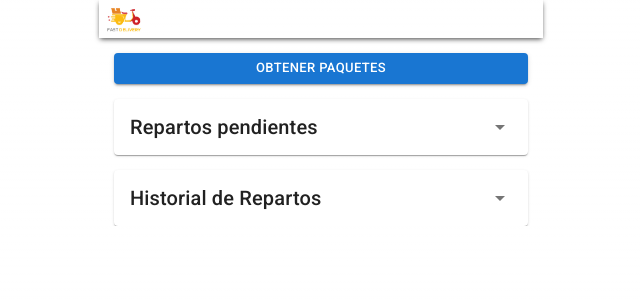
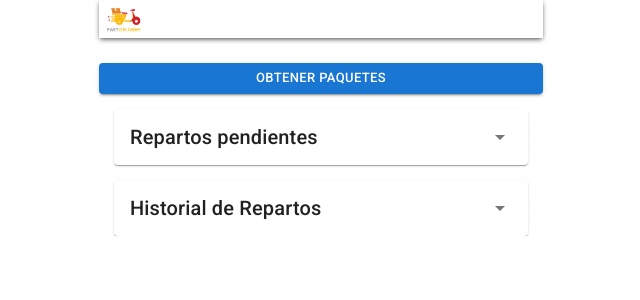
Before and after one commit to MatiasNasif/Fast-delivery, a Next.js app in the folder client/: page /views/start-workday in a window 1280 px wide. Shown: the top 300 px of the page, without its empty margins (319-959 px from the left). Built offline with nearby package versions, Linux system fonts and the light colour scheme.

Commit message:
fix: change styles ButtonApp component

```diff
--- a/client/src/commons/ButtonApp.tsx
+++ b/client/src/commons/ButtonApp.tsx
@@ -1,10 +1,12 @@
-import { Box, Button } from '@mui/material';
+import { Box, Button, ButtonBase } from '@mui/material';
 import styles from '../styles/ButtonApp.module.css';
 
 export default function ButtonApp(props: any) {
   return (
     <Box className={styles.container_button}>
-      <Button className={styles.button}>{props.children}</Button>
+      <Button fullWidth variant="contained" size="small" className={styles.button}>
+        {props.children}
+      </Button>
     </Box>
   );
 }
--- a/client/src/pages/views/start-workday.tsx
+++ b/client/src/pages/views/start-workday.tsx
@@ -4,6 +4,8 @@ import styles from '../../styles/StartWorkday.module.css';
 import dummyData from '../../dummy-data/package-dummy.json';
 import Header from '../../commons/header';
 import Card from '../../commons/card';
+import ButtonApp from '../../commons/ButtonApp';
+import Link from 'next/link';
 
 export default function StartWorkday() {
   return (
@@ -11,11 +13,9 @@ export default function StartWorkday() {
       <main>
         <Container maxWidth="xs" disableGutters={true}>
           <Header />
-          <Box className={styles.box}>
-            <Button fullWidth variant="contained" size="small">
-              OBTENER PAQUETES
-            </Button>
-          </Box>
+          <Link href="/views/get-packages">
+            <ButtonApp>obtener paquetes</ButtonApp>
+          </Link>
           <Box className={styles.box}>
             <Accordion>
               <AccordionSummary
--- a/client/src/styles/ButtonApp.module.css
+++ b/client/src/styles/ButtonApp.module.css
@@ -6,17 +6,6 @@
 
 .button {
   font-size: 15px;
-  font-style: normal;
-  font-weight: 500;
-  letter-spacing: 0.46px;
-  line-height: 26px;
-  text-transform: uppercase;
-  color: #ffffff;
-  width: 341px;
-  height: 35px;
-  padding: 8px 22px;
-  background: #217bce;
-  box-shadow: 0px 3px 1px -2px rgba(0, 0, 0, 0.2), 0px 2px 2px rgba(0, 0, 0, 0.14),
-    0px 1px 5px rgba(0, 0, 0, 0.12);
-  border-radius: 5px;
+  margin-left: 4%;
+  margin-right: 4%;
 }
```
Also changed, not shown: 1 other file (tests, documents, lock files or other folders).
